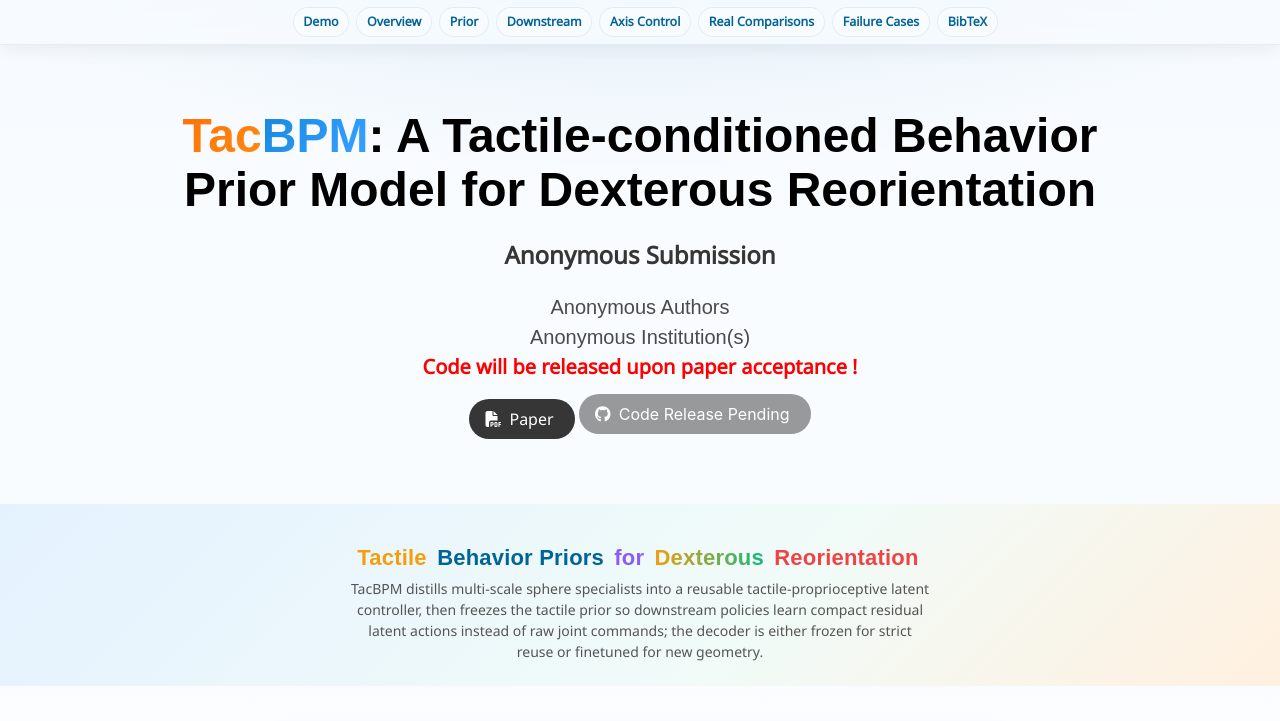
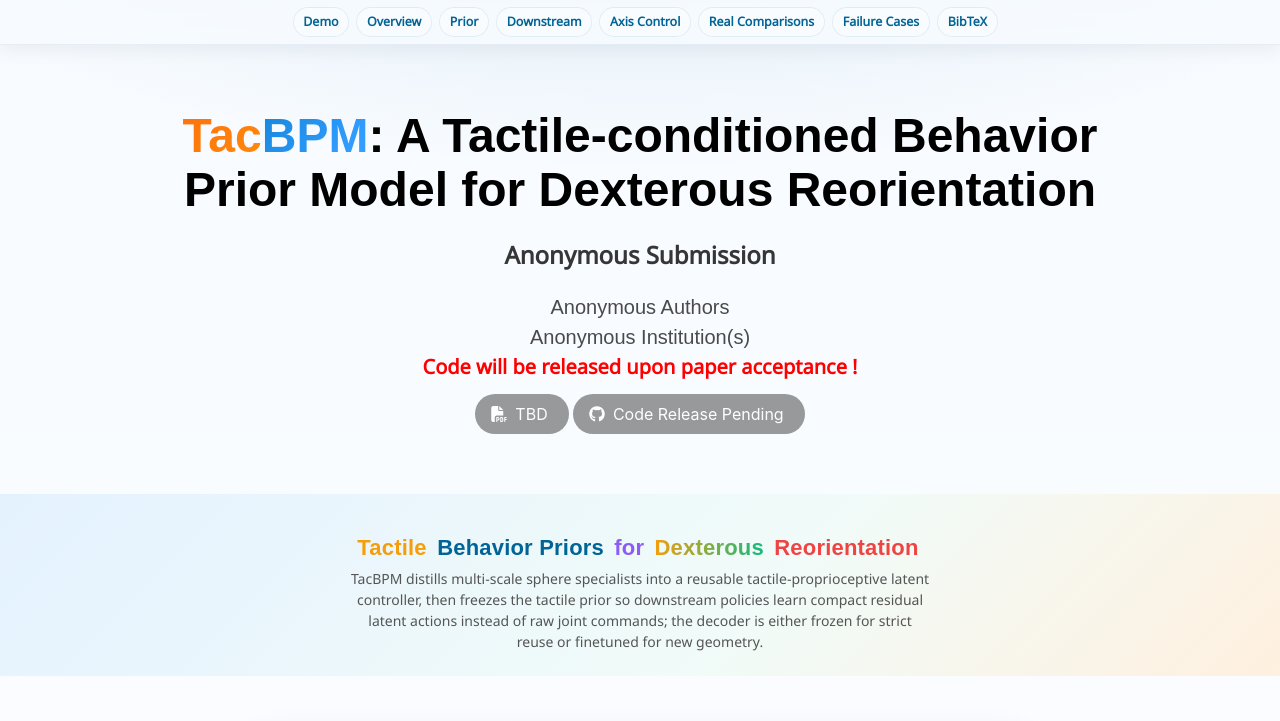
Before and after one commit to tacbpm/tacbpm.github.io, a website: page index.html in a window 1280 px wide. Shown: the top 721 px of the page. Drawn offline with nearby package versions, Linux system fonts and the light colour scheme; some icons are missing; a web font is replaced by a local one.

Commit message:
remove paper

```diff
--- a/index.html
+++ b/index.html
@@ -228,10 +228,10 @@
             </p>
             <div class="column has-text-centered">
               <span class="link-block">
-                <a href="./static/paper/tacbpm.pdf" class="external-link button is-normal is-rounded is-dark">
+                <button class="external-link button is-normal is-rounded is-dark" disabled>
                   <span class="icon"><i class="fas fa-file-pdf"></i></span>
-                  <span>Paper</span>
-                </a>
+                  <span>TBD</span>
+                </button>
               </span>
               <span class="link-block">
                 <button class="external-link button is-normal is-rounded is-dark" disabled>
@@ -994,7 +994,7 @@
   <footer class="footer">
     <div class="container">
       <div class="content has-text-centered">
-        <a class="icon-link" href="./static/paper/tacbpm.pdf" title="Paper"><i class="fas fa-file-pdf"></i></a>
+        <span class="icon-link" title="Paper TBD">TBD</span>
         <span class="icon-link" title="Code release pending"><i class="fab fa-github"></i></span>
       </div>
       <div class="columns is-centered">
```
